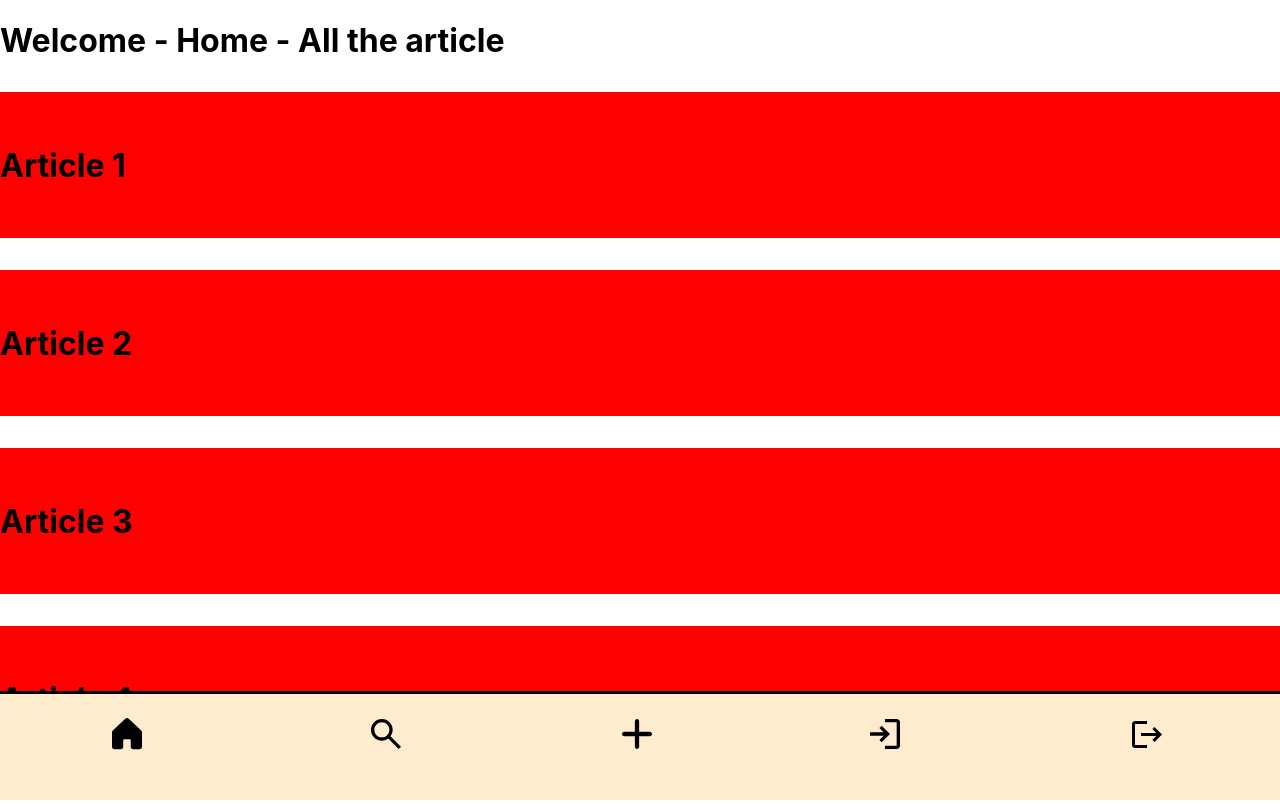
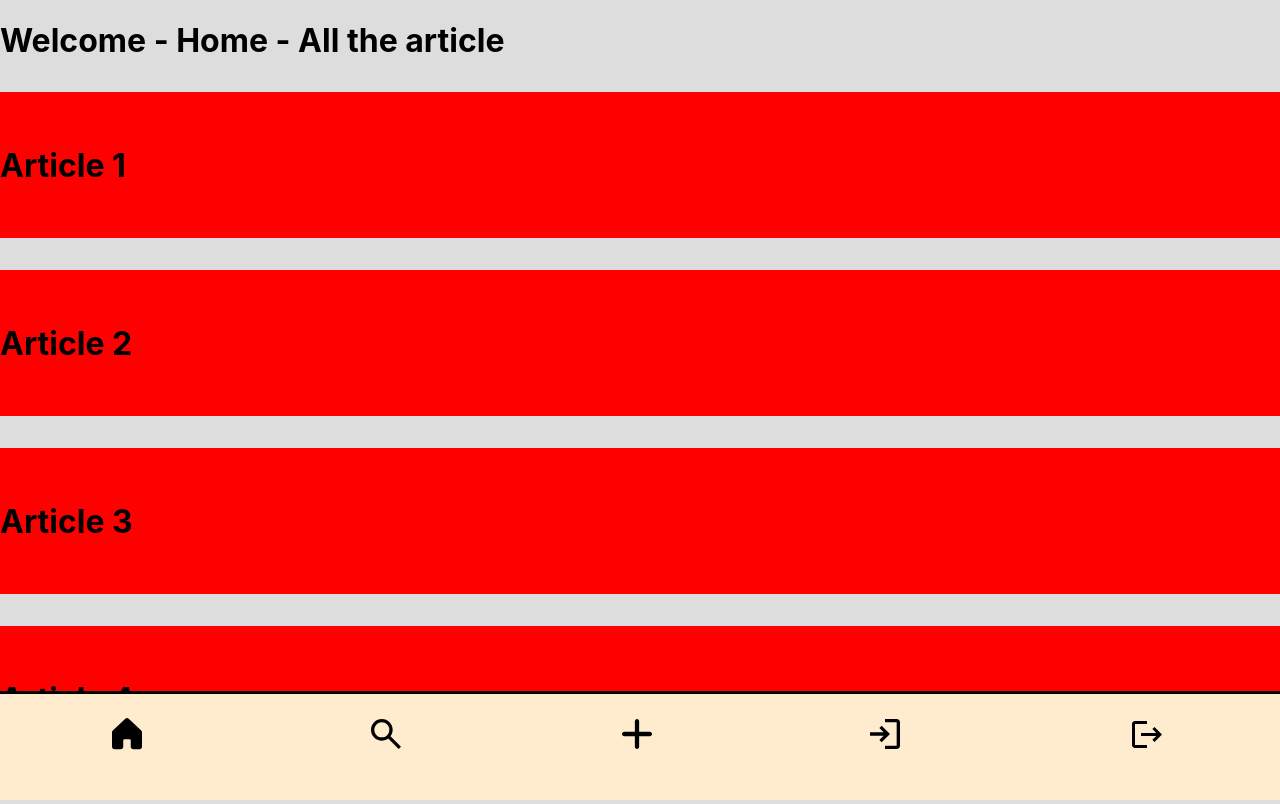
Before and after one commit to valentin-verin/Ecoal, a React (Create React App) app in the folder client/: page / in a window 1280 px wide. Built offline with nearby package versions, Linux system fonts and the light colour scheme.

Commit message:
Modication of Tags

```diff
--- a/client/src/App.css
+++ b/client/src/App.css
@@ -1,3 +1,7 @@
+body{
+  background-color: #DDDDDD;
+}
+
 .navbar{
   display: flex;
   justify-content: space-around;
```
